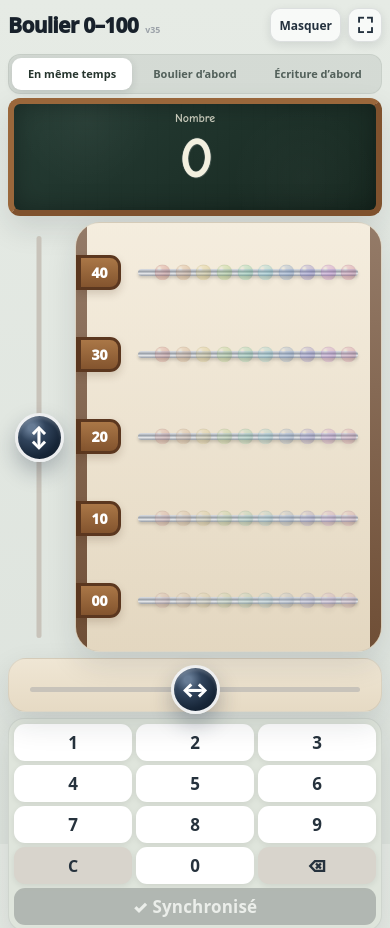
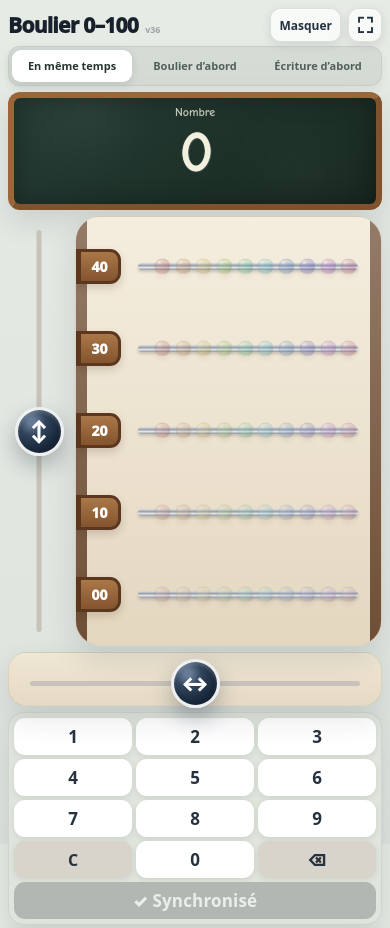
Before and after one commit to Mr-Tat/Boulier-1, a plain HTML site: page index.html in a window 390 px wide. Shown: the top 928 px of the page. Drawn offline with Linux system fonts and the light colour scheme.

Commit message:
Add files via upload

```diff
--- a/index.html
+++ b/index.html
@@ -4,7 +4,7 @@
   <meta charset="utf-8" />
   <meta name="viewport" content="width=device-width, initial-scale=1, maximum-scale=1" />
   <meta name="theme-color" content="#f4f1ea" />
-  <title>Boulier pédagogique 0–100 · v35</title>
+  <title>Boulier pédagogique 0–100 · v36</title>
   <style>
     :root{
       --paper:#f4f1ea;
@@ -85,10 +85,12 @@
       justify-content:center;
       gap:3px;
       min-width:0;
+      width:100%;
       padding:3px;
       border-radius:12px;
       background:rgba(105,114,108,.13);
       border:1px solid rgba(51,63,57,.08);
+      box-shadow:0 3px 10px rgba(22,30,40,.06);
     }
     .work-mode-switch button{
       min-height:32px;
@@ -959,7 +961,7 @@
       body{overflow:auto}
       .app{height:auto;min-height:100dvh;padding:8px}
       .topbar{min-height:30px;flex-wrap:wrap}
-      .work-mode-switch{order:3;width:100%}
+      .work-mode-switch{width:100%}
       .work-mode-switch button{flex:1 1 0;padding:5px 4px;font-size:11px}
       .top-note{display:none}
       .main-layout{
@@ -1021,9 +1023,15 @@
          directement des éléments de la grille principale. */
       .left-panel{display:contents}
 
+      .work-mode-switch{
+        grid-column:1 / -1;
+        grid-row:1;
+        width:100%;
+        justify-self:start;
+      }
       .slate{
         grid-column:1 / -1;
-        grid-row:1;
+        grid-row:2;
         width:100%;
         min-height:126px;
         padding-top:7px;
@@ -1046,12 +1054,12 @@
 
       .tens-control{
         grid-column:1;
-        grid-row:2;
+        grid-row:3;
         min-height:0;
       }
       .abacus-card{
         grid-column:2;
-        grid-row:2;
+        grid-row:3;
         margin-top:0;
         min-height:0;
       }
@@ -1061,15 +1069,15 @@
       }
       .units-panel{
         grid-column:1 / -1;
-        grid-row:3;
+        grid-row:4;
       }
       .keypad{
         grid-column:1 / -1;
-        grid-row:4;
+        grid-row:5;
       }
       .calc-actions{
         grid-column:1 / -1;
-        grid-row:5;
+        grid-row:6;
         margin-top:0;
       }
     }
@@ -1095,7 +1103,7 @@
       .app{height:auto;min-height:100dvh;padding:8px}
       .main-layout{
         grid-template-columns:62px minmax(0,1fr);
-        grid-template-rows:auto 430px 54px auto auto;
+        grid-template-rows:auto auto 430px 54px auto auto;
         column-gap:5px;
       }
       .slate{
@@ -1141,12 +1149,7 @@
 <body>
 <div class="app">
   <header class="topbar">
-    <div class="title">Boulier 0–100 <span class="version-badge">v35</span></div>
-    <nav class="work-mode-switch" id="workModeSwitch" aria-label="Ordre de travail">
-      <button type="button" class="active" data-work-mode="together" aria-pressed="true">En même temps</button>
-      <button type="button" data-work-mode="beads-first" aria-pressed="false">Boulier d’abord</button>
-      <button type="button" data-work-mode="writing-first" aria-pressed="false">Écriture d’abord</button>
-    </nav>
+    <div class="title">Boulier 0–100 <span class="version-badge">v36</span></div>
     <div class="top-actions">
       <button
         class="number-visibility-button"
@@ -1167,6 +1170,11 @@
 
   <main class="main-layout">
     <section class="left-panel">
+          <nav class="work-mode-switch" id="workModeSwitch" aria-label="Ordre de travail">
+      <button type="button" class="active" data-work-mode="together" aria-pressed="true">En même temps</button>
+      <button type="button" data-work-mode="beads-first" aria-pressed="false">Boulier d’abord</button>
+      <button type="button" data-work-mode="writing-first" aria-pressed="false">Écriture d’abord</button>
+    </nav>
       <section class="slate" id="slate" aria-label="Ardoise du nombre et du calcul">
         <div class="slate-label" id="slateLabel">Nombre</div>
         <div
```
